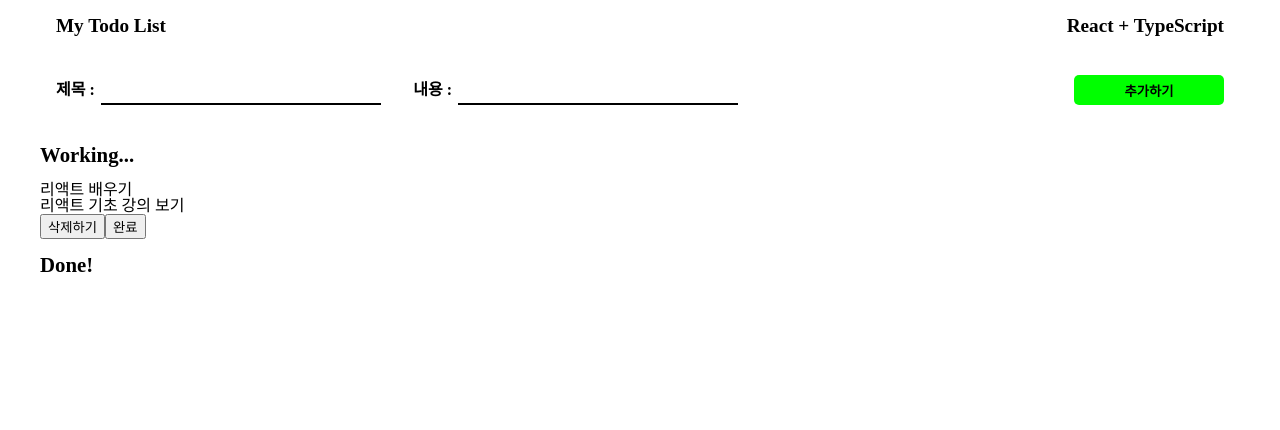
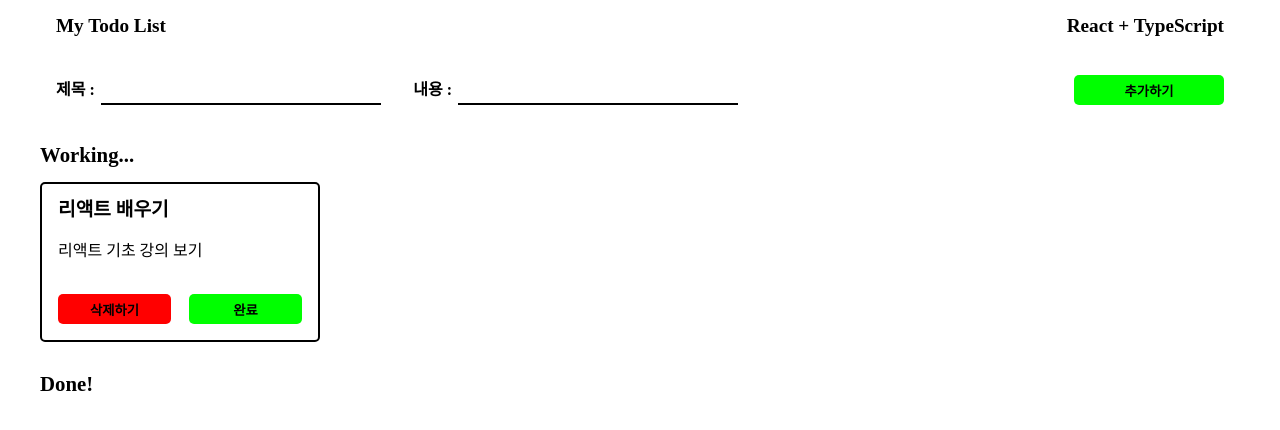
Before and after one commit to ugyobppang/sparta-typescript-todo-list, a React (Vite) app: page / in a window 1280 px wide. Shown: the top 430 px of the page. Built offline with nearby package versions, Linux system fonts and the light colour scheme.

Commit message:
style: TodoItem 컴포넌트 UI 구현

```diff
--- a/src/components/todo/TodoItem.tsx
+++ b/src/components/todo/TodoItem.tsx
@@ -1,3 +1,4 @@
+import styled from 'styled-components';
 import { Todo } from '../../types/interfaceTodo';
 
 interface TodoItemProps {
@@ -23,16 +24,60 @@ export default function TodoItem({
 
   return (
     <li>
-      <article>
+      <TodoCard>
         <h3>{title}</h3>
         <p>{content}</p>
-        <div>
+        <ButtonArea>
           <button onClick={() => handleDeleteClick(id)}>삭제하기</button>
           <button onClick={() => handleToggleClick(id)}>
             {isDone ? '취소' : '완료'}
           </button>
-        </div>
-      </article>
+        </ButtonArea>
+      </TodoCard>
     </li>
   );
 }
+
+const TodoCard = styled.article`
+  border: 2px solid black;
+  border-radius: 5px;
+  width: 280px;
+  height: 160px;
+  display: flex;
+  flex-direction: column;
+  gap: 1.5rem;
+  padding: 1rem;
+  margin-bottom: 1rem;
+  & h3 {
+    font-size: 1.2rem;
+    font-weight: bold;
+  }
+`;
+
+const ButtonArea = styled.div`
+  display: flex;
+  flex-direction: row;
+  align-items: center;
+  justify-content: space-between;
+  margin-top: auto;
+  & button {
+    width: 113px;
+    height: 30px;
+    border: none;
+    border-radius: 5px;
+    font-weight: bold;
+    transition: all 0.2s ease-in-out;
+  }
+  & :nth-child(1) {
+    background-color: #ff0000;
+  }
+  & :nth-child(1):hover {
+    background-color: #e90000;
+  }
+  & :nth-child(2) {
+    background-color: #00ff00;
+  }
+  & :nth-child(2):hover {
+    background-color: #00e900;
+  }
+`;
```
